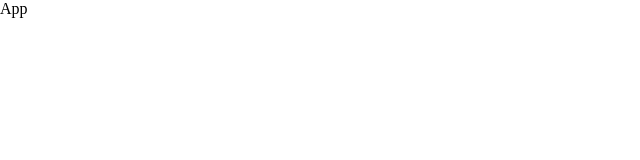
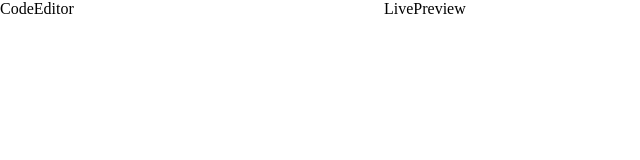
Before and after one commit to gniewomir-polewczyk-iteo/mui-theme-preview-web, a React (Vite) app: page / in a window 1280 px wide. Shown: the top 160 px of the page, without its empty margins (0-640 px from the left). Built offline with nearby package versions, Linux system fonts and the light colour scheme.

Commit message:
Add code-editor and live-preview modules

```diff
--- a/src/modules/app/index.tsx
+++ b/src/modules/app/index.tsx
@@ -1,5 +1,13 @@
+import CodeEditor from '../code-editor'
+import LivePreview from '../live-preview'
+
 const App = () => {
-  return <div className="app-module">App</div>
+  return (
+    <div className="app-module">
+      <CodeEditor />
+      <LivePreview />
+    </div>
+  )
 }
 
 export default App
--- /dev/null
+++ b/src/modules/code-editor/index.tsx
@@ -0,0 +1,5 @@
+const CodeEditor = () => {
+  return <div className="code-editor-module">CodeEditor</div>
+}
+
+export default CodeEditor
--- /dev/null
+++ b/src/modules/live-preview/index.tsx
@@ -0,0 +1,5 @@
+const LivePreview = () => {
+  return <div className="live-preview-module">LivePreview</div>
+}
+
+export default LivePreview
--- a/src/styles/index.css
+++ b/src/styles/index.css
@@ -2,3 +2,22 @@ body {
   margin: 0;
   padding: 0;
 }
+
+.app-module {
+  display: flex;
+
+  height: 100vh;
+  width: 100vw;
+
+  overflow: hidden;
+}
+
+.code-editor-module {
+  height: 100vh;
+  width: 30vw;
+}
+
+.live-preview-module {
+  height: 100vh;
+  width: 70vw;
+}
```
